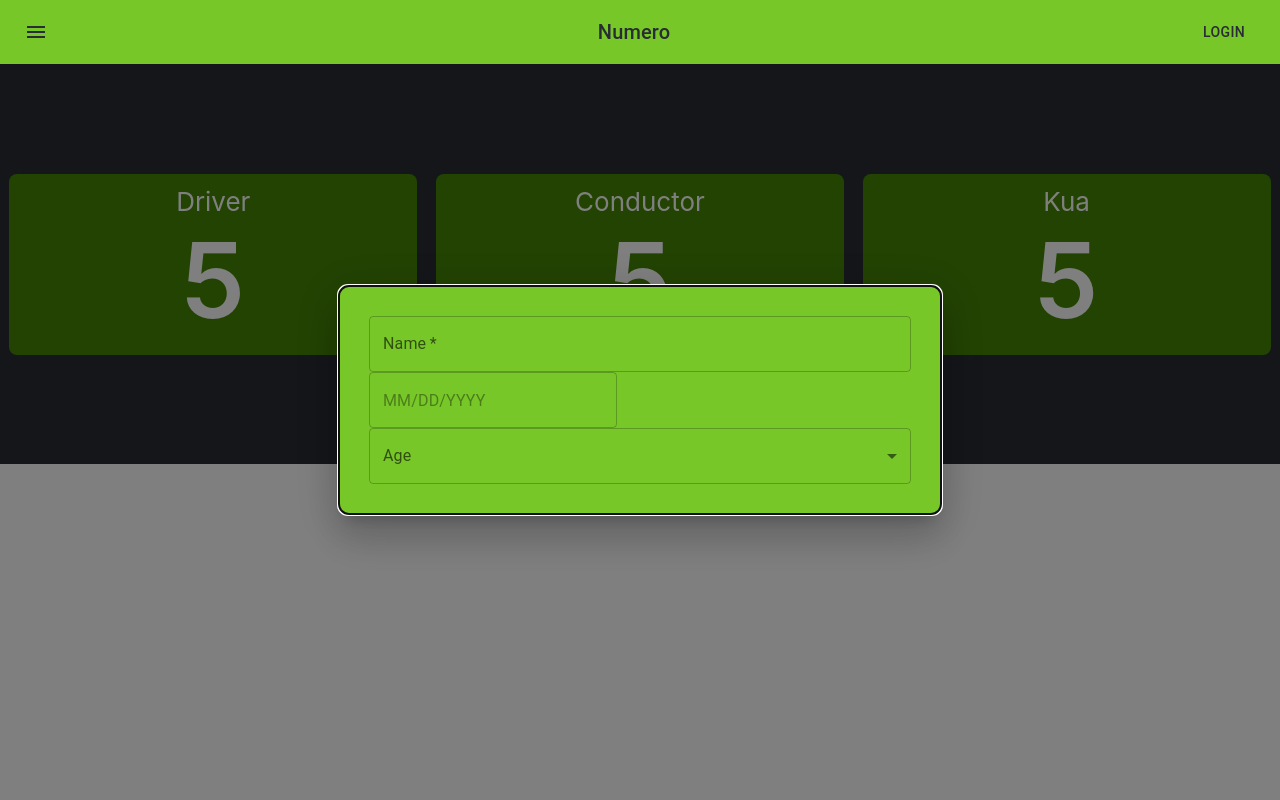
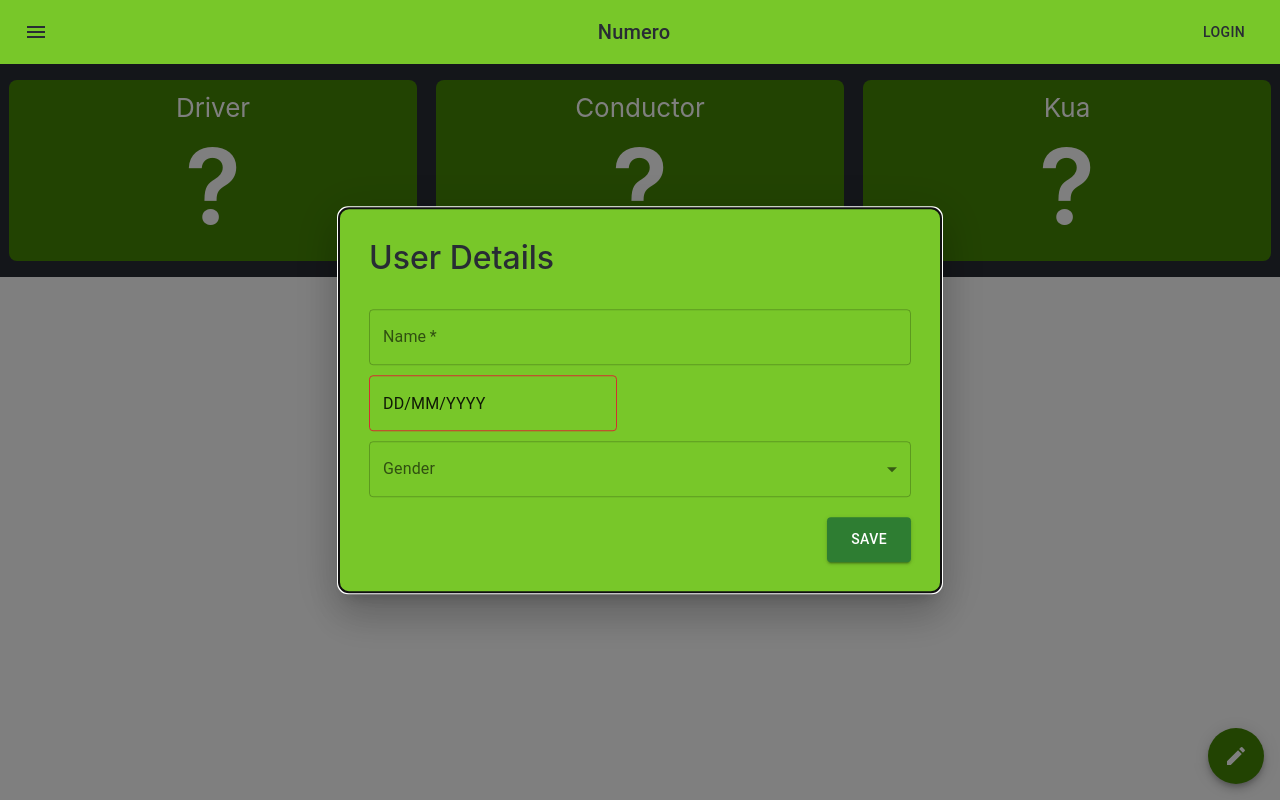
Before and after one commit to laffingDragons/Numero, a React (Create React App) app: page / in a window 1280 px wide. Built offline with nearby package versions, Linux system fonts and the light colour scheme.

Commit message:
Logic complete

```diff
--- a/src/App.css
+++ b/src/App.css
@@ -25,7 +25,6 @@
 
 .app-upper{
   background-color: #282c34;
-  min-height: 50vh;
   display: flex;
   align-items: center;
   justify-content: space-around;
@@ -89,6 +88,8 @@
   background-color: #458705;
   border-radius: 8px;
   padding: 12px;
+  margin: 16px 8px;
+
 }
 
 .big-no{
@@ -96,3 +97,69 @@
   font-size: 4em;
   font-weight: 600;
 }
+
+.m-b-4{
+  margin-bottom: 4px;
+}
+
+
+/* Roating card  */
+.rotating-card-container {
+  perspective: 1000px;
+}
+
+.rotating-card {
+  transform-style: preserve-3d;
+  transition: transform 1s;
+  animation: rotateOnce 1s forwards; /* Apply rotation animation */
+}
+
+@keyframes rotateOnce {
+  from {
+    transform: rotateY(180deg);
+  }
+  to {
+    transform: rotateY(0deg);
+  }
+}
+
+.card-front,
+.card-back {
+  width: 100%;
+  height: 100%;
+  position: absolute;
+  backface-visibility: hidden;
+
+}
+
+.card-front {
+  background-color: #fff;
+  border-radius: 10px;
+
+}
+
+.card-back {
+  background-color: #f0f0f0;
+  transform: rotateY(180deg);
+  border-radius: 10px;
+  text-transform: capitalize;
+}
+
+.card-back p{
+  text-transform: capitalize;
+}
+
+.user-info{
+  color: #fff;
+  font-size: 1em;
+  font-weight: 600;
+  text-transform: capitalize;
+  background-color: #282c34;
+}
+
+.modal-title{
+  color: #282c34;
+  font-size: 2em;
+  font-weight: 500;
+  margin-top: 0px;
+}
--- a/src/App.js
+++ b/src/App.js
@@ -1,6 +1,6 @@
 import './App.css';
 import ButtonAppBar from './components/ButtonAppBar';
-import  React, { useEffect, useState } from 'react';
+import React, { useEffect, useState } from 'react';
 import PropTypes from 'prop-types';
 import useScrollTrigger from '@mui/material/useScrollTrigger';
 import Box from '@mui/material/Box';
@@ -10,6 +10,10 @@ import Fade from '@mui/material/Fade';
 import Lushu from './pages/Lushu';
 import DCK from './components/DCK';
 import InfoModal from './components/InfoModal';
+import dayjs from 'dayjs';
+import AddIcon from '@mui/icons-material/Add';
+import EditIcon from '@mui/icons-material/Edit';
+import {calcDriver , calcConductor, calcKua} from './helper/calculation';
 function ScrollTop(props) {
   const { children, window } = props;
   // Note that you normally won't need to set the window ref as useScrollTrigger
@@ -60,19 +64,35 @@ function App(props) {
 
   const [sideDraweOpen, setSideDraweOpen] = useState(false);
   const [openModal, setOpenModal] = useState(false);
+  const userInfo = JSON.parse(localStorage.getItem("userInfo"))
+
+
+  useEffect(() => {
+    if (!userInfo) setOpenModal(true);
+  }, []);
 
   useEffect(()=>{
-    setOpenModal(true);
-  },[])
+
+  },[openModal]);
+
 
   return (
     <div className="App">
-      <InfoModal openModal={openModal} setOpenModal={setOpenModal}/>
-      <ButtonAppBar sideDraweOpen={sideDraweOpen} setSideDraweOpen={setSideDraweOpen}/>
+      <InfoModal openModal={openModal} setOpenModal={setOpenModal} />
+      <ButtonAppBar sideDraweOpen={sideDraweOpen} setSideDraweOpen={setSideDraweOpen} userInfo={userInfo} />
       <div>
-      <DCK/>
 
+        <DCK driver={calcDriver({userInfo})} conductor={calcConductor({userInfo})} kua={calcKua({userInfo})}/>
       </div>
+      <Fab color="secondary" aria-label="edit" sx={{
+        position: 'absolute',
+        bottom: 16,
+        right: 16,
+        background : '#458705'
+      }}
+      onClick={()=>setOpenModal(true)}>
+        <EditIcon />
+      </Fab>
       <ScrollTop {...props}>
         <Fab size="small" aria-label="scroll back to top">
           <KeyboardArrowUpIcon />
--- a/src/components/ButtonAppBar.js
+++ b/src/components/ButtonAppBar.js
@@ -8,8 +8,9 @@ import IconButton from '@mui/material/IconButton';
 import MenuIcon from '@mui/icons-material/Menu';
 import '../App.css';
 import SideDrawer from './SideDrawer';
+import dayjs from 'dayjs';
 
-export default function ButtonAppBar({sideDraweOpen, setSideDraweOpen}) {
+export default function ButtonAppBar({sideDraweOpen, setSideDraweOpen, userInfo}) {
 
   return (
     <Box sx={{ flexGrow: 1 , zIndex: 99}} >
@@ -26,9 +27,9 @@ export default function ButtonAppBar({sideDraweOpen, setSideDraweOpen}) {
             <MenuIcon/>
           </IconButton>
           <Typography variant="h6" component="div" sx={{ flexGrow: 1 }}>
-            Numero
+            {userInfo ? userInfo.name : 'Numero'}
           </Typography>
-          <Button color="inherit">Login</Button>
+          <Button color="inherit">{userInfo ? dayjs(userInfo.birthDate).format("DD/MM/YYYY") : 'Login'}</Button>
         </Toolbar>
       </AppBar>
       <SideDrawer sideDraweOpen={sideDraweOpen} setSideDraweOpen={setSideDraweOpen} />
--- a/src/components/DCK.js
+++ b/src/components/DCK.js
@@ -1,32 +1,28 @@
-import Paper from '@mui/material/Paper';
 import '../App.css';
 import React, { useState } from 'react';
-import Grid from '@mui/material/Unstable_Grid2'; // Grid version 2
 
-export default function DCK() {
+export default function DCK({driver, conductor, kua}) {
 
 
     return (
         <div className='app-upper'>
 
-                <div className='paper'>
+                <div className='paper rotating-card '>
                     Driver
                     <br />
-                    <span className='big-no'>5</span>
+                    <span className='big-no'>{driver}</span>
                 </div>
 
-                <div className='paper'>
+                <div className='paper rotating-card '>
                     Conductor
                     <br />
-                    <span className='big-no'>5</span>
-
+                    <span className='big-no'>{conductor}</span>
                 </div>
 
-                <div className='paper'>
+                <div className='paper rotating-card '>
                     Kua
                     <br />
-                    <span className='big-no'>5</span>
-
+                    <span className='big-no'>{kua}</span>
                 </div>
 
         </div>
--- a/src/components/InfoModal.js
+++ b/src/components/InfoModal.js
@@ -1,4 +1,4 @@
-import React, { useState } from 'react';
+import React, { useEffect, useState } from 'react';
 import Box from '@mui/material/Box';
 import Modal from '@mui/material/Modal';
 import TextField from '@mui/material/TextField';
@@ -9,6 +9,10 @@ import Select from '@mui/material/Select';
 import { AdapterDayjs } from '@mui/x-date-pickers/AdapterDayjs';
 import { LocalizationProvider } from '@mui/x-date-pickers/LocalizationProvider';
 import { DatePicker } from '@mui/x-date-pickers/DatePicker';
+import dayjs from 'dayjs';
+import { Button } from '@material-ui/core';
+import Snackbar from '@mui/material/Snackbar';
+import Slide from '@mui/material/Slide';
 
 const style = {
   position: 'absolute',
@@ -26,13 +30,31 @@ const style = {
 
 export default function InfoModal({ openModal, setOpenModal }) {
 
-  const [name, setName] = useState('');
-  const [birthDate, seBirthDate] = useState('');
-  const [gender, setGender] = useState('');
+  const userInfo =  JSON.parse(localStorage.getItem("userInfo"))
 
-  const handleChange = () => {
+  const [name, setName] = useState(userInfo?.name || '');
+  const [birthDate, setBirthDate] = useState(userInfo?.birthDate || '');
+  const [gender, setGender] = useState(userInfo?.gender || '');
+  const [showWarning, setShowWarning] = useState('');
 
+
+  const save = () =>{
+    if(!name) setShowWarning('Please enter a valid name');
+    else if(!birthDate) setShowWarning('Please select a valid Birthdate');
+    else if(!gender) setShowWarning('Please select a valid gender');
+    else{
+      let obj = {
+        name,
+        gender,
+        birthDate
+      }
+      localStorage.setItem("userInfo", JSON.stringify(obj));
+      setOpenModal(false);
+      console.log(name, gender, birthDate);
+    }
   }
+
+  useEffect(()=>setShowWarning(''),[name, gender, birthDate]);
 
   return (
     <div>
@@ -43,35 +65,50 @@ export default function InfoModal({ openModal, setOpenModal }) {
         aria-describedby="modal-modal-description"
       >
         <Box sx={style}>
-
+        <div>
+          <p className='modal-title'>User Details</p>
+        </div>
           <TextField
             required
             id="outlined-required"
             label="Name"
             fullWidth
+            value={name}
+            onChange={(event)=>setName(event.target.value)}
+            sx={{marginBottom : '10px'}}
           />
 
-          <LocalizationProvider dateAdapter={AdapterDayjs}>
-            <DatePicker />
+          <LocalizationProvider dateAdapter={AdapterDayjs} >
+            <DatePicker required format="DD/MM/YYYY" value={dayjs(birthDate)} onChange={(event)=>setBirthDate(dayjs(event))} sx={{marginBottom : '10px'}}/>
           </LocalizationProvider>
 
 
-          <FormControl fullWidth>
-            <InputLabel id="demo-simple-select-label">Age</InputLabel>
+          <FormControl sx={{marginBottom : '10px'}} fullWidth>
+            <InputLabel id="demo-simple-select-label">Gender</InputLabel>
             <Select
+              required
               labelId="demo-simple-select-label"
               id="demo-simple-select"
               value={gender}
               label="Gender"
-              onChange={handleChange}
+              onChange={(event)=>setGender(event.target.value)}
             >
               <MenuItem value={'male'}>Male</MenuItem>
               <MenuItem value={'female'}>Female</MenuItem>
               <MenuItem value={'na'}>Transgender</MenuItem>
             </Select>
           </FormControl>
+
+          <Button variant="contained"  color="success" sx={{marginTop:'10px', padding : '10px 24px', marginLeft : 'auto', display: 'block'}} onClick={save}>Save</Button>
         </Box>
       </Modal>
+      <Snackbar
+        open={showWarning}
+        autoHideDuration={6000}
+        message={showWarning}
+        color="success"
+        TransitionComponent={Slide}
+      />
     </div>
   );
 }
--- /dev/null
+++ b/src/helper/calculation.js
@@ -0,0 +1,74 @@
+import dayjs from 'dayjs';
+
+export const calcDriver = ({userInfo}) =>{
+    if(!userInfo?.birthDate)return '?';
+
+    const dateString = dayjs(userInfo?.birthDate).format('DD/MM/YYYY');
+
+    return `${(+dateString[0]) + (+dateString[1])}/${(dateString[0]) + (dateString[1])}`;
+}
+
+export const calcConductor = ({userInfo}) =>{
+    if(!userInfo?.birthDate)return '?';
+
+
+    const birthdate = dayjs(userInfo?.birthDate).format('DD/MM/YYYY');
+
+    // Step 1: Remove non-numeric characters
+    const numericString = birthdate.replace(/\D/g, '');
+
+    // Step 2: Convert string to array of digits
+    const digitArray = numericString.split('').map(Number); // Result: [2, 3, 1, 1, 1, 9, 9, 5]
+
+    // Step 3: Sum up all digits using reduce
+    const sum = digitArray.reduce((acc, digit) => acc + digit, 0); // Result: 31
+
+    const singleDigitSum = numericString.split('').map(Number).reduce((acc, digit) => acc + digit, 0); // Calculate initial sum
+
+    const output = addDigitsUntilSingle(singleDigitSum);
+
+    return `${output}/${sum}`;
+}
+
+export const calcKua = ({userInfo}) =>{
+    if(!userInfo?.birthDate)return '?';
+
+    const birthdate = dayjs(userInfo?.birthDate).format('DD/MM/YYYY');
+    const gender = userInfo.gender
+
+    const numericString = birthdate.replace(/\D/g, '').slice(-4);
+
+    const digitArray = numericString.split('').map(Number);
+
+    const input = digitArray.reduce((acc, digit) => acc + digit, 0); // Result: 24
+
+
+    let sum = addDigitsUntilSingle(input);
+
+    if (gender === "male") {
+       sum = 11 - sum; // Subtract 11 for male
+      } else if (gender === "female") {
+       sum = 4 + sum; // Add 4 for female
+      } else {
+        return "?"; // Return "?" for other genders
+      }
+
+      sum = addDigitsUntilSingle(sum);
+
+    return `${sum}/${input}`;
+}
+
+
+function addDigitsUntilSingle(num) {
+    // Function to calculate the sum of digits in a number
+    const sumOfDigits = (n) => String(n).split('').reduce((acc, digit) => acc + parseInt(digit), 0);
+
+    let result = num;
+
+    // Continue summing digits until the result is a single digit
+    while (result >= 10) {
+      result = sumOfDigits(result);
+    }
+
+    return result;
+  }
```
Also changed, not shown: src/components/UserInfo.js (added, +16 -0 lines).
